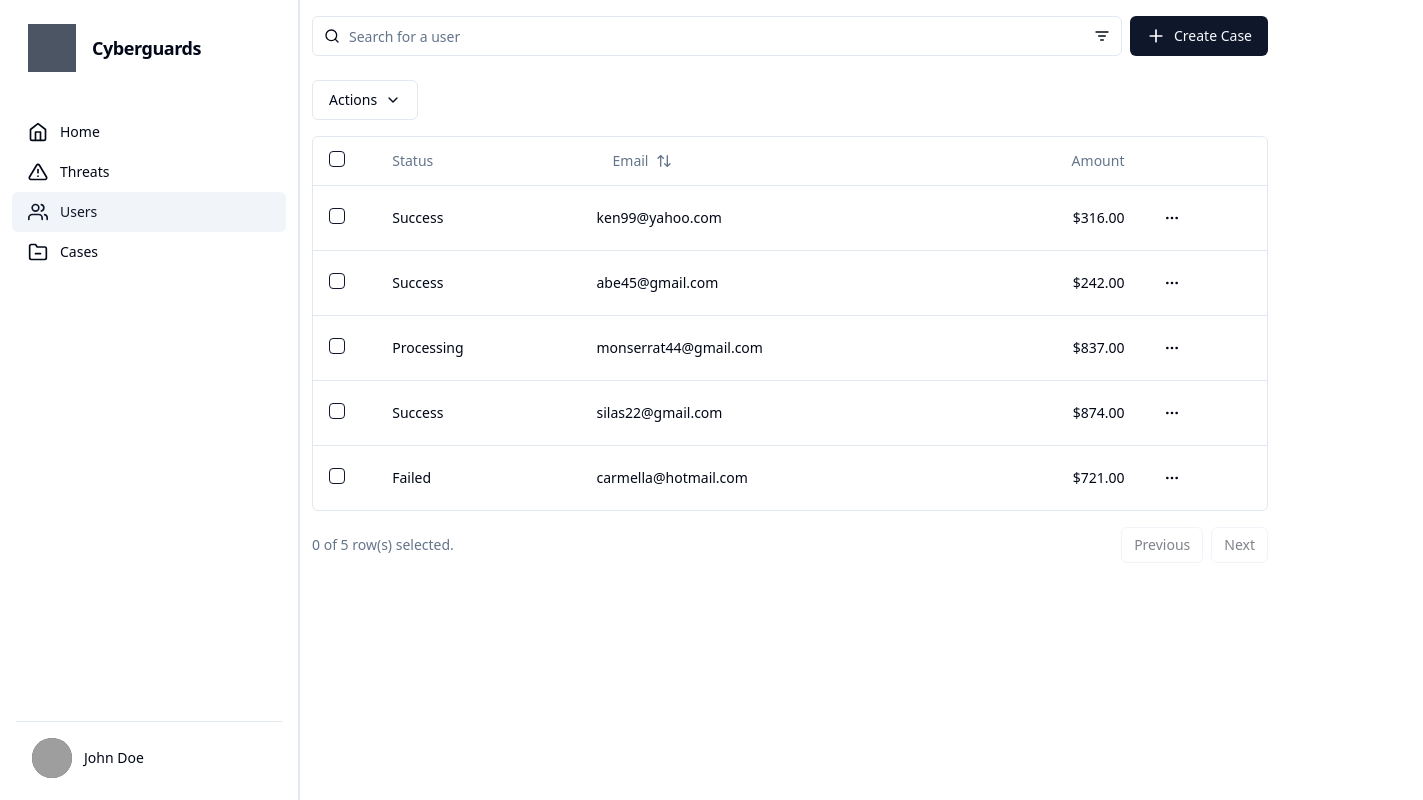
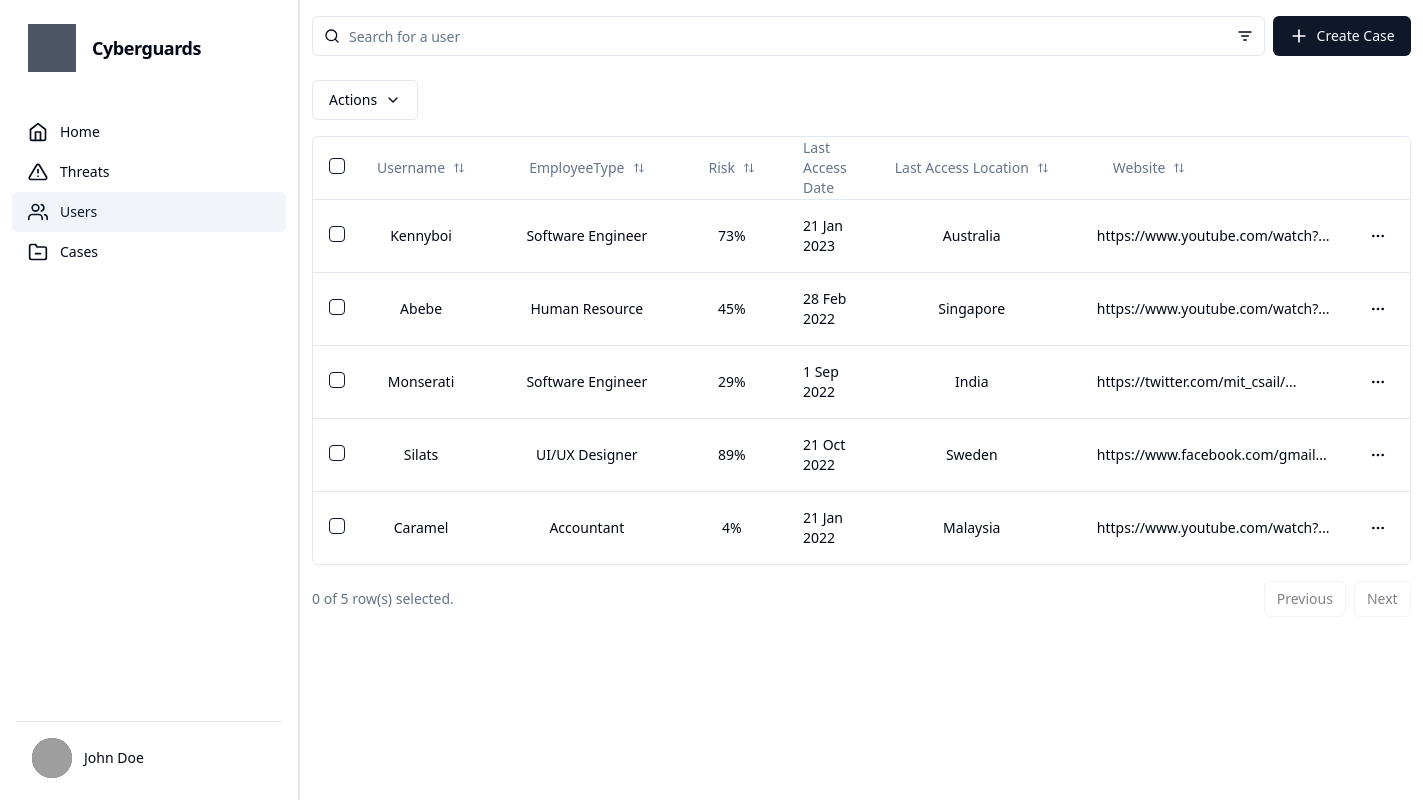
Before and after one commit to javilian98/cyberguards-frontend, a React (Vite) app: page /users in a window 1280 px wide. Shown: the whole page, 1423 px wide, since content can reach past the window. Built offline with nearby package versions, Linux system fonts and the light colour scheme; grey boxes are pictures that could not be loaded.

Commit message:
[Kimchun] feat: Added the relevant data and sorting function

```diff
--- a/src/pages/Users.tsx
+++ b/src/pages/Users.tsx
@@ -39,47 +39,71 @@ import {
 } from "@/components/ui/table";
 import Search from "@/components/Search/Search";
 
-const data: Payment[] = [
+const data: UserInfo[] = [
   {
     id: "m5gr84i9",
-    amount: 316,
-    status: "success",
+    username:"Kennyboi",
+    employeeType: "Software Engineer",
+    risk: 0.73,
+    lastAccessDate: "21 Jan 2023",
+    lastAccessLocation: "Australia",
     email: "ken99@yahoo.com",
+    website: "https://www.youtube.com/watch?v=dQw4w9WgXcQ",
   },
   {
     id: "3u1reuv4",
-    amount: 242,
-    status: "success",
+    username:"Abebe",
+    employeeType: "Human Resource",
+    risk: 0.45,
+    lastAccessDate: "28 Feb 2022",
+    lastAccessLocation: "Singapore",
     email: "Abe45@gmail.com",
+    website: "https://www.youtube.com/watch?v=lDK9QqIzhwk",
   },
   {
     id: "derv1ws0",
-    amount: 837,
-    status: "processing",
+    username:"Monserati",
+    employeeType: "Software Engineer",
+    risk: 0.29,
+    lastAccessDate: "1 Sep 2022",
+    lastAccessLocation: "India",
     email: "Monserrat44@gmail.com",
+    website: "https://twitter.com/MIT_CSAIL/status/1363172815315214336?lang=en",
   },
   {
     id: "5kma53ae",
-    amount: 874,
-    status: "success",
+    username:"Silats",
+    employeeType: "UI/UX Designer",
+    risk: 0.89,
+    lastAccessDate: "21 Oct 2022",
+    lastAccessLocation: "Sweden",
     email: "Silas22@gmail.com",
+    website: "https://www.facebook.com/gmail.net21/videos/never-gonna-give-you-up-rick-astley/471344660006374/",
   },
   {
     id: "bhqecj4p",
-    amount: 721,
-    status: "failed",
+    username:"Caramel",
+    employeeType: "Accountant",
+    risk: 0.04,
+    lastAccessDate: "21 Jan 2022",
+    lastAccessLocation: "Malaysia",
     email: "carmella@hotmail.com",
+    website: "https://www.youtube.com/watch?v=xc_0wfIuuzw",
   },
 ];
 
-type Payment = {
+type UserInfo = {
   id: string;
-  amount: number;
-  status: "pending" | "processing" | "success" | "failed";
-  email: string;
+  username: string,
+  employeeType: string;
+  risk: number,
+  lastAccessDate: string,
+  lastAccessLocation: string,
+  email: string,
+  website: String;
 };
 
-const columns: ColumnDef<Payment>[] = [
+const columns: ColumnDef<UserInfo>[] = [
   {
     id: "select",
     header: ({ table }) => (
@@ -103,42 +127,116 @@ const columns: ColumnDef<Payment>[] = [
     enableHiding: false,
   },
   {
-    accessorKey: "status",
-    header: "Status",
-    cell: ({ row }) => (
-      <div className="capitalize">{row.getValue("status")}</div>
-    ),
-  },
-  {
-    accessorKey: "email",
-    header: ({ column }) => {
-      return (
+    accessorKey: "username",
+    header: ({ column }) => (
+      <div className="text-center">
         <Button
           variant="ghost"
           onClick={() => column.toggleSorting(column.getIsSorted() === "asc")}
         >
-          Email
-          <LuArrowUpDown className="ml-2 h-4 w-4" />
+          Username
+          <LuArrowUpDown className="ml-2 h-3 w-3" />
         </Button>
+      </div>
+    ),
+    cell: ({ row }) => (
+      <div className="text-center">
+        {row.getValue("username")}
+      </div>
+    ),
+  },
+  {
+    accessorKey: "employeeType",
+    header: ({ column }) => (
+      <div className="text-center">
+        <Button
+          variant="ghost"
+          onClick={() => column.toggleSorting(column.getIsSorted() === "asc")}
+        >
+          EmployeeType
+          <LuArrowUpDown className="ml-2 h-3 w-3" />
+        </Button>
+      </div>
+    ),
+    cell: ({ row }) => (
+      <div className="text-center">
+        {row.getValue("employeeType")}
+      </div>
+    ),
+  },
+  {
+    accessorKey: "risk",
+    header: ({ column }) => (
+      <div className="text-center">
+        <Button
+          variant="ghost"
+          onClick={() => column.toggleSorting(column.getIsSorted() === "asc")}
+        >
+          Risk
+          <LuArrowUpDown className="ml-2 h-3 w-3" />
+        </Button>
+      </div>
+    ),
+    cell: ({ row }) => {
+      const risk = parseFloat(row.getValue("risk"));
+
+      // Convert decimal to percentage
+      const riskPercentage = (risk * 100).toFixed(0);
+
+      return (
+        <div className="text-center font-medium">
+          {riskPercentage}%
+        </div>
       );
     },
-    cell: ({ row }) => <div className="lowercase">{row.getValue("email")}</div>,
   },
   {
-    accessorKey: "amount",
-    header: () => <div className="text-right">Amount</div>,
+    accessorKey: "lastAccessDate",
+    header: "Last Access Date",
+    cell: ({ row }) => (
+      <div className="capitalize">{row.getValue("lastAccessDate")}</div>
+    ),
+  },
+  {
+    accessorKey: "lastAccessLocation",
+    header: ({ column }) => (
+      <div className="text-center">
+        <Button
+          variant="ghost"
+          onClick={() => column.toggleSorting(column.getIsSorted() === "asc")}
+        >
+          Last Access Location
+          <LuArrowUpDown className="ml-2 h-3 w-3" />
+        </Button>
+      </div>
+    ),
+    cell: ({ row }) => (
+      <div className="text-center">
+        {row.getValue("lastAccessLocation")}
+      </div>
+    ),
+  },
+  {
+    accessorKey: "website",
+    header: ({ column }) => (
+      <Button
+        variant="ghost"
+        onClick={() => column.toggleSorting(column.getIsSorted() === "asc")}
+      >
+        Website
+        <LuArrowUpDown className="ml-2 h-3 w-3" />
+      </Button>
+    ),
     cell: ({ row }) => {
-      const amount = parseFloat(row.getValue("amount"));
+      const website = row.getValue("website");
+      const truncatedWebsite = typeof website === 'string' && website.length > 30
+        ? `${website.slice(0, 30)}...`
+        : website as string;
 
-      // Format the amount as a dollar amount
-      const formatted = new Intl.NumberFormat("en-US", {
-        style: "currency",
-        currency: "USD",
-      }).format(amount);
-
-      return <div className="text-right font-medium">{formatted}</div>;
+      return <div className="lowercase">{truncatedWebsite}</div>;
     },
   },
+
   {
     id: "actions",
     enableHiding: false,
```
